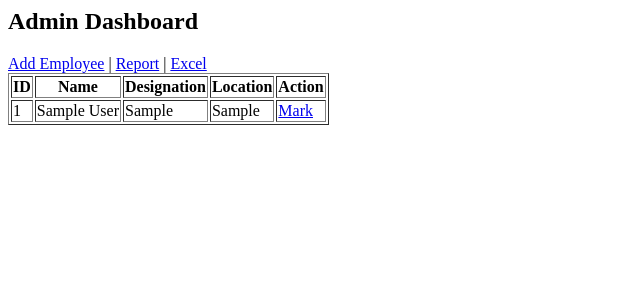
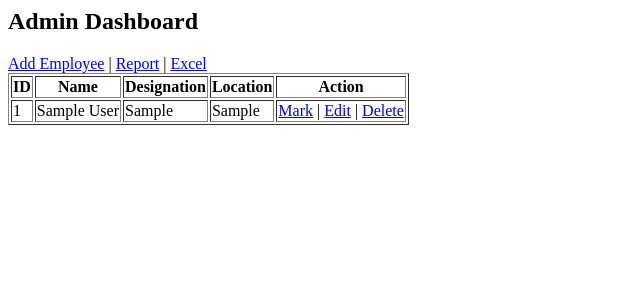
Before and after one commit to nuthank170-art/attendance-system, a Flask app: page /dashboard in a window 1280 px wide. Shown: the top 300 px of the page, without its empty margins (0-640 px from the left). Run offline with Flask 3, Linux system fonts and the light colour scheme; tables that the repository leaves empty hold one stand-in row (values such as "Sample post").

Commit message:
Update dashboard.html

```diff
--- a/templates/dashboard.html
+++ b/templates/dashboard.html
@@ -1,8 +1,6 @@
 <h2>Admin Dashboard</h2>
 
-<a href="/add_employee">Add Employee</a> |
-<a href="/report">Report</a> |
-<a href="/excel">Excel</a>
+<a href="/add_employee">Add Employee</a> | <a href="/report">Report</a> | <a href="/excel">Excel</a>
 
 <table border="1">
 
@@ -25,9 +23,14 @@
 
 <td>
 
-<a href="/attendance/{{e[0]}}">
+<a href="/attendance/{{e[0]}}">Mark</a> |
 
-Mark
+<a href="/edit_employee/{{e[0]}}">Edit</a> |
+
+<a href="/delete_employee/{{e[0]}}"
+onclick="return confirm('Delete employee?')">
+
+Delete
 
 </a>
 
```
